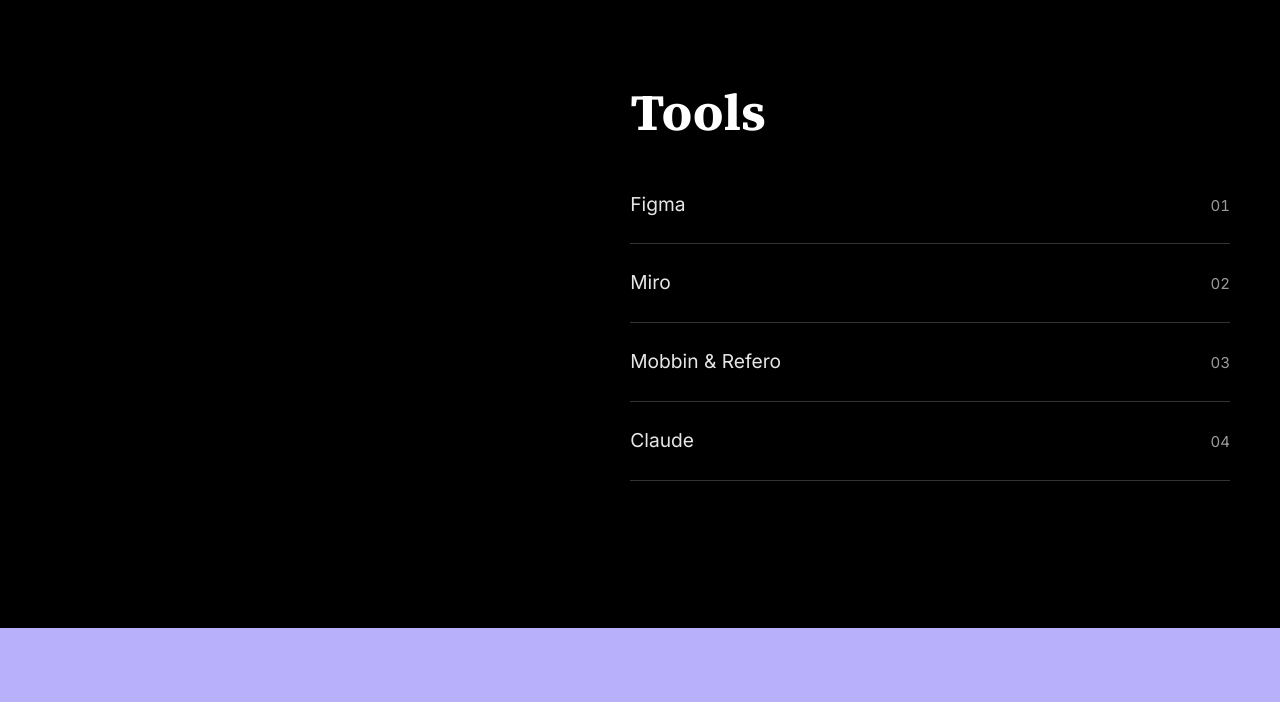
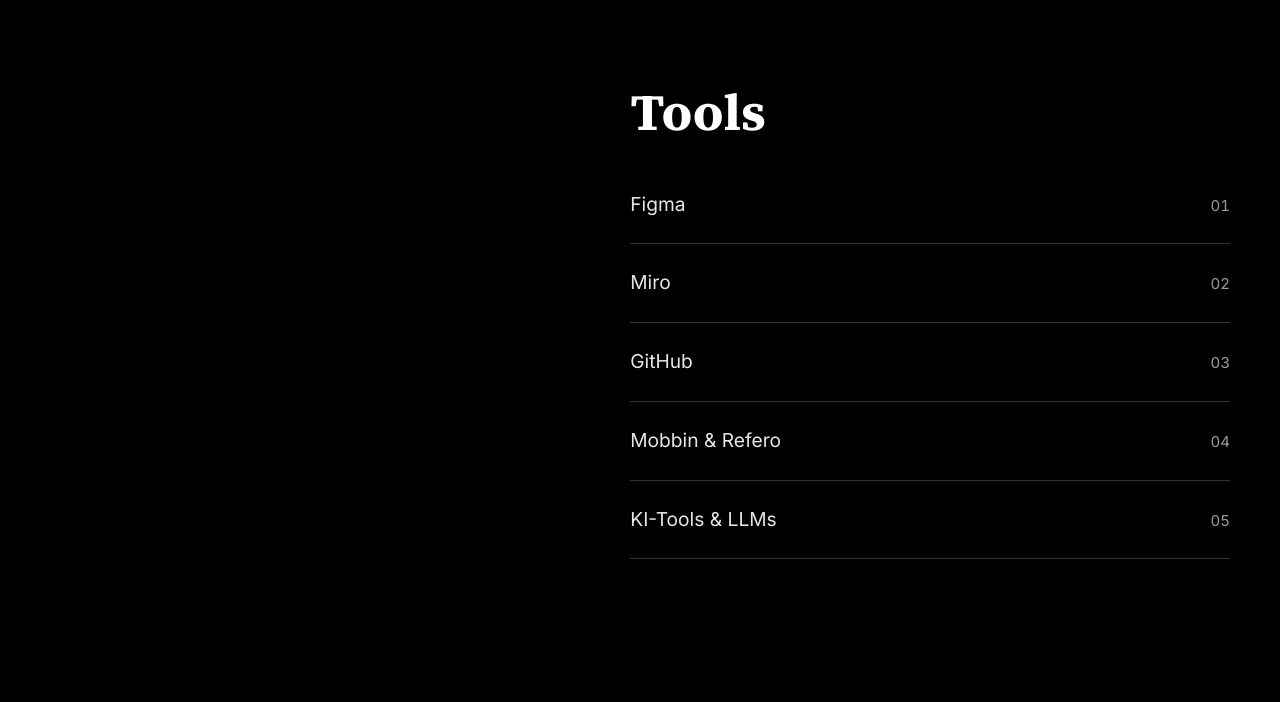
Before and after one commit to alexxs360/portfolio, a plain HTML site: page skills.html in a window 1280 px wide. Shown: the part 2047-2749 px from the top of the page. Drawn offline with Linux system fonts and the light colour scheme; a web font is replaced by a local one.

Commit message:
Skills: GitHub, KI-Tools & LLMs, Prototyping mit KI
Co-Authored-By: Claude Opus 5.5 <noreply@anthropic.com>
Claude-Session: https://claude.ai/code/session_0132qsq2VmMFeQAb1jDDd18c

```diff
--- a/skills.html
+++ b/skills.html
@@ -55,7 +55,7 @@
           <li><span>User Flows</span><span class="num" aria-hidden="true">03</span></li>
           <li><span>Wireframing</span><span class="num" aria-hidden="true">04</span></li>
           <li><span>Prototyping mit Figma</span><span class="num" aria-hidden="true">05</span></li>
-          <li><span>Prototyping mit KI (Claude)</span><span class="num" aria-hidden="true">06</span></li>
+          <li><span>Prototyping mit KI</span><span class="num" aria-hidden="true">06</span></li>
           <li><span>Usability Testing</span><span class="num" aria-hidden="true">07</span></li>
         </ol>
       </section>
@@ -75,8 +75,9 @@
         <ol class="skill-list">
           <li><span>Figma</span><span class="num" aria-hidden="true">01</span></li>
           <li><span>Miro</span><span class="num" aria-hidden="true">02</span></li>
-          <li><span>Mobbin & Refero</span><span class="num" aria-hidden="true">03</span></li>
-          <li><span>Claude</span><span class="num" aria-hidden="true">04</span></li>
+          <li><span>GitHub</span><span class="num" aria-hidden="true">03</span></li>
+          <li><span>Mobbin &amp; Refero</span><span class="num" aria-hidden="true">04</span></li>
+          <li><span>KI-Tools &amp; LLMs</span><span class="num" aria-hidden="true">05</span></li>
         </ol>
       </section>
     </div>
```
